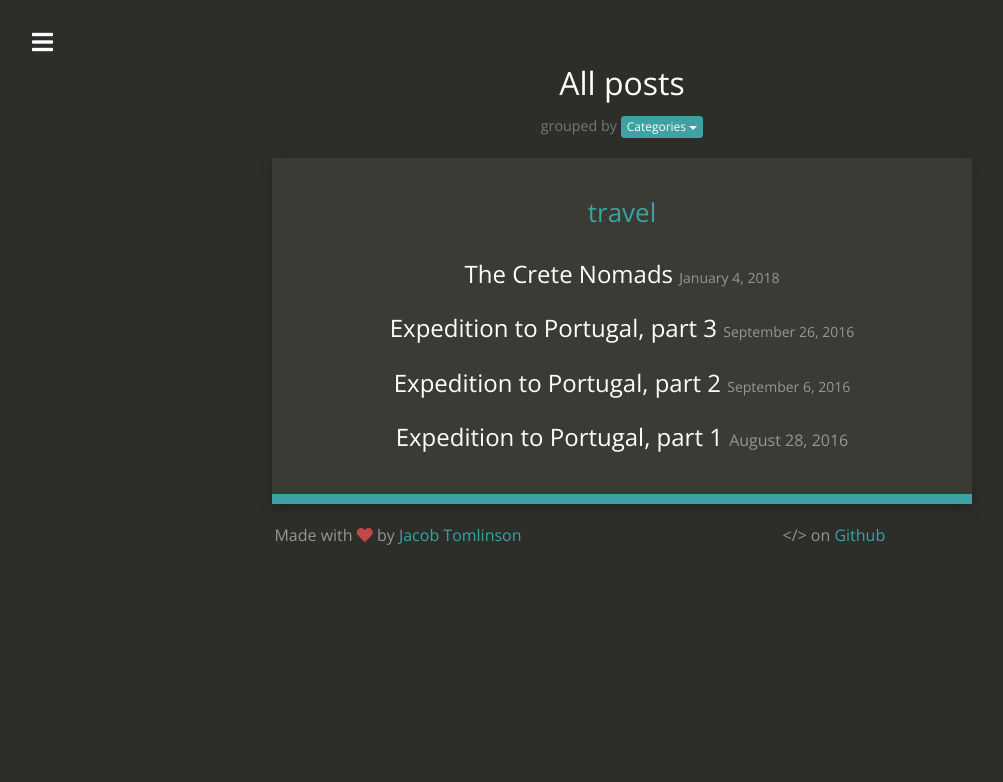
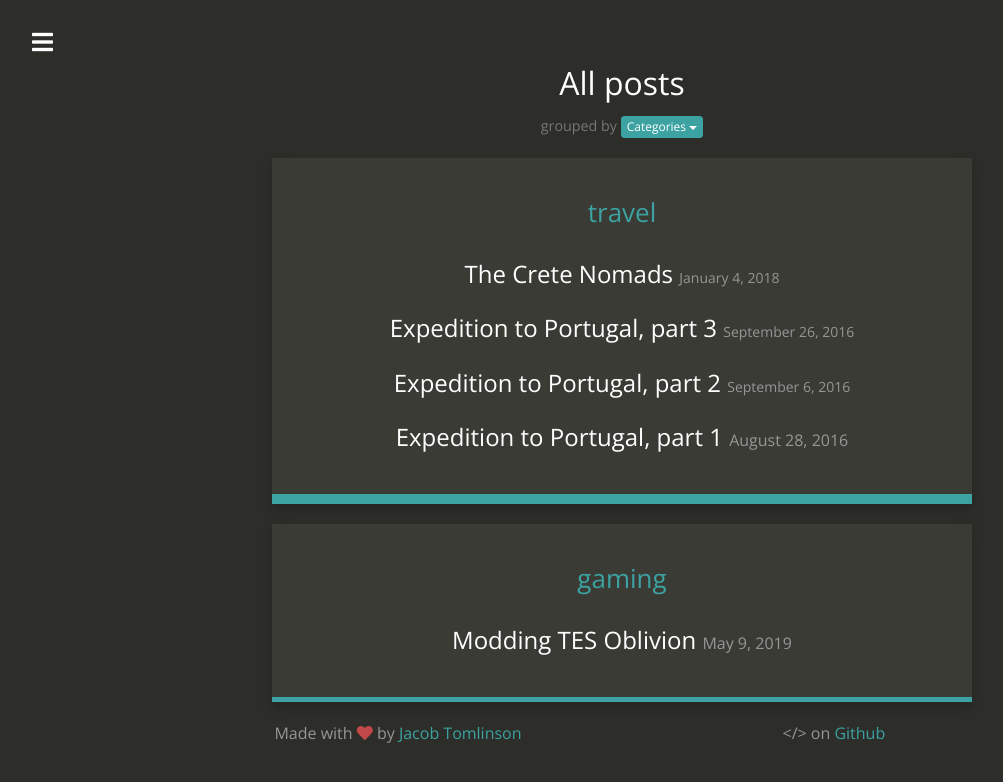
Before and after one commit to dwisp/dwisp.github.io, a Jekyll site: the page built from posts-by-categories.html, in a window 1280 px wide. Shown: the top 782 px of the page, without its empty margins (18-1021 px from the left). Built offline with Jekyll 4.4.1, drawn with Linux system fonts in a browser that asks for light colours; nearby versions of some CDN libraries.

Commit message:
Added forgotten metadata to modding post

```diff
--- a/_posts/2019-05-09-Modding-TES-Oblivion.md
+++ b/_posts/2019-05-09-Modding-TES-Oblivion.md
@@ -1,3 +1,13 @@
+---
+layout:     post
+title:      Modding TES Oblivion
+author:     Ivan Petrov
+categories: gaming
+thumbnail:  gamepad
+tags:
+ - personal
+ - gaming
+---
 # How I got involved in TES modding
 
 Hard to believe, but it has been almost nine (!) years since I started to mod Oblivion in 2010. Even today I still have a working Oblivion game on my PC: since 2007! That's a very long time of playing a single game.
```
